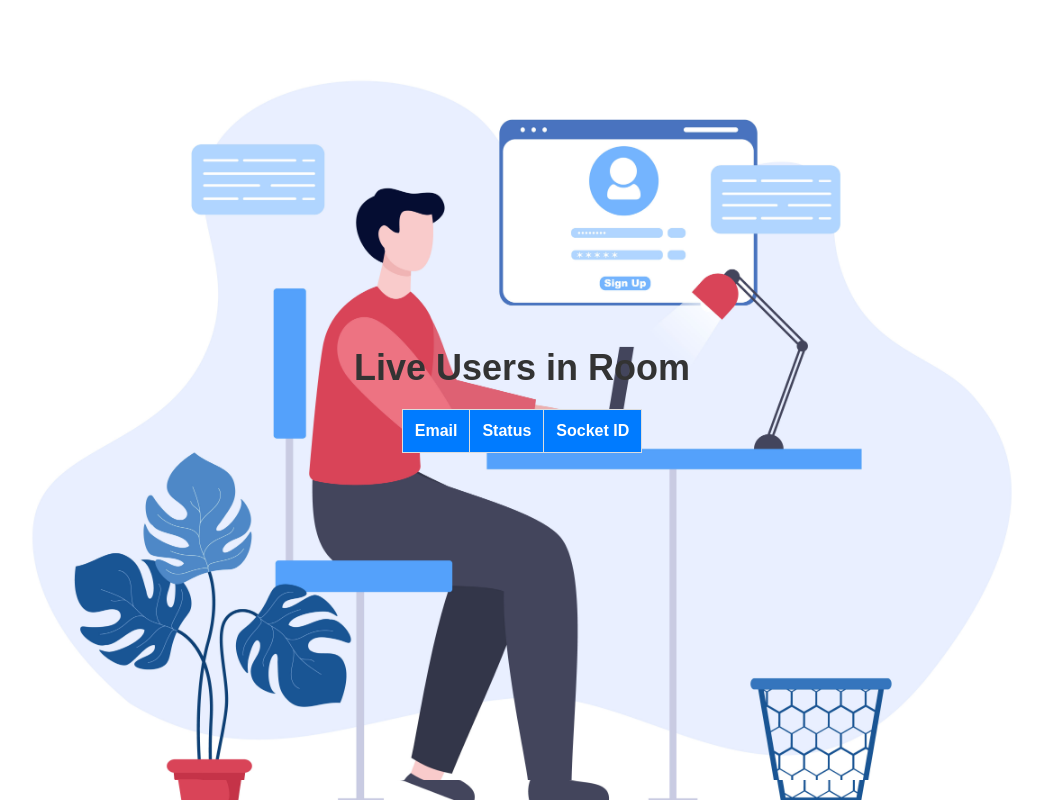
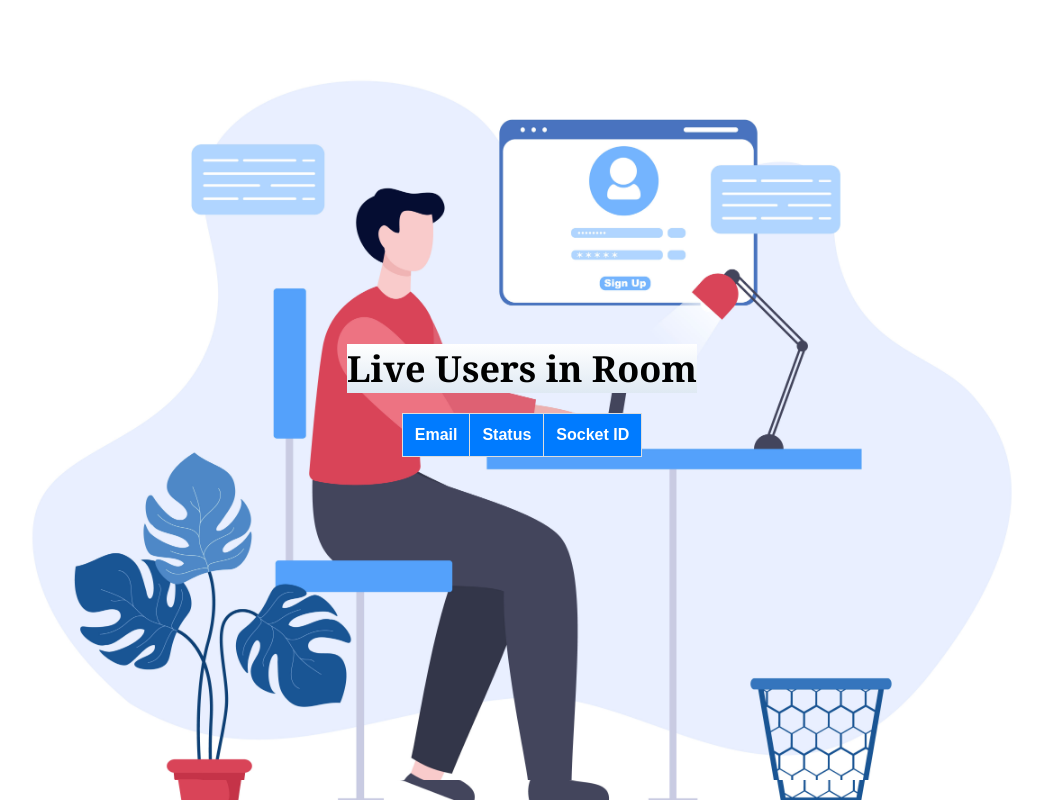
Before and after one commit to hey-hs/live-room, a website: page public/display.html in a window 1280 px wide. Shown: the whole page, without its empty margins (118-1161 px from the left). Drawn offline with nearby package versions, Linux system fonts and the light colour scheme; no server answers.

Commit message:
Update display.css

```diff
--- a/public/display.css
+++ b/public/display.css
@@ -42,7 +42,9 @@ html {
 h2 {
     font-size: 36px;
     font-weight: bold;
-    color: #333;
+   font-family: Cambria, Cochin, Georgia, Times, 'Times New Roman', serif;
+    color: #000000;
+    background: linear-gradient(to top, #dfe9f3 0%, white 100%);
     text-align: center;
     margin-bottom: 20px;
 }
```
